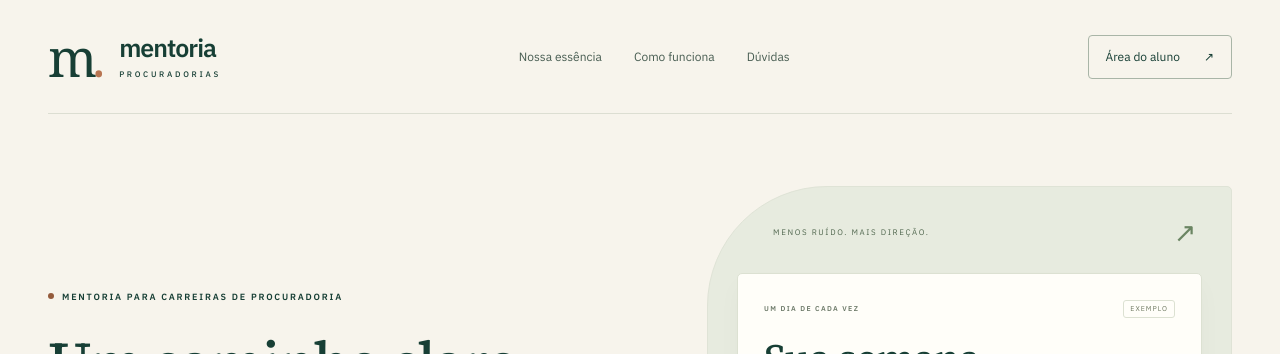
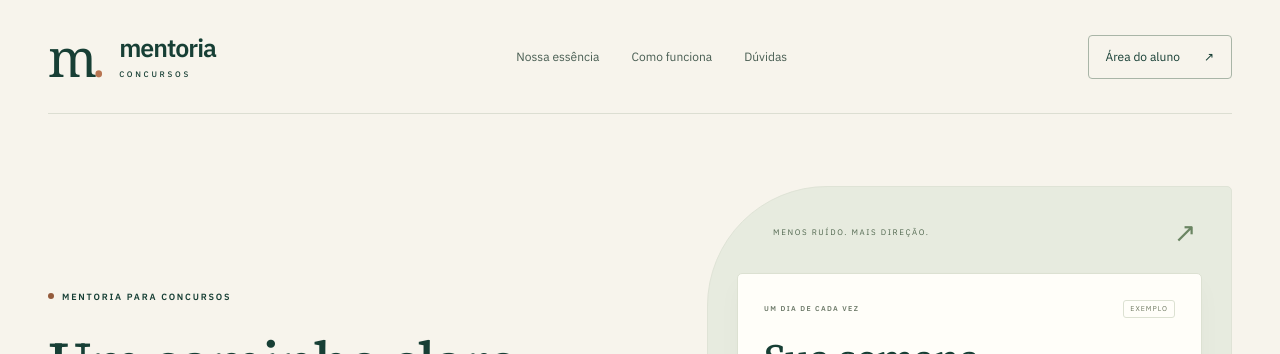
Before and after one commit to gabsun223/mentoria-platform, a React (Vite) app: page / in a window 1280 px wide. Shown: the top 354 px of the page. Built offline with nearby package versions, Linux system fonts and the light colour scheme; no server answers.

Commit message:
Generalize mentorship branding for all public exams

```diff
--- a/index.html
+++ b/index.html
@@ -3,7 +3,7 @@
   <head>
     <meta charset="UTF-8" />
     <meta name="viewport" content="width=device-width, initial-scale=1.0" />
-    <title>Mentoria Procuradorias</title>
+    <title>Minha Mentoria</title>
     <link rel="preconnect" href="https://fonts.googleapis.com" />
     <link rel="preconnect" href="https://fonts.gstatic.com" crossorigin />
     <link
--- a/src/components/Sidebar.jsx
+++ b/src/components/Sidebar.jsx
@@ -4,5 +4,5 @@ import { Icon } from './WorkspaceUI'
 export default function Sidebar() {
  const {profile,signOut}=useAuth();const mentor=profile?.role==='mentor'
  const links=mentor?[['/mentor','Visão geral','home'],['/mentor/metas','Metas semanais','target'],['/edital','Edital','file'],['/encontros','Encontros','calendar']]:[['/','Visão geral','home'],['/semana','Minhas metas','target'],['/edital','Edital','file'],['/provas','Desempenho','chart'],['/materiais','Materiais','file'],['/encontros','Encontros','calendar']]
- return <aside className="app-sidebar"><Link to="/apresentacao-v2" className="brand" aria-label="Conheça a mentoria"><span className="brand-symbol" aria-hidden="true">m<span>.</span></span><strong>mentoria<small>PROCURADORIAS</small></strong></Link><span className="sidebar-caption">PAINEL DO {mentor?'PROFESSOR':'ALUNO'}</span><nav>{links.map(([to,label,icon])=><NavLink end to={to} key={to} className={({isActive})=>'nav-item '+(isActive?'active':'')}><Icon name={icon}/><span>{label}</span></NavLink>)}</nav><div className="sidebar-bottom"><NavLink className="nav-item" to="/perfil"><Icon name="settings"/>Configurações</NavLink><button className="nav-item" onClick={signOut}>Sair da conta</button></div></aside>
+ return <aside className="app-sidebar"><Link to="/apresentacao-v2" className="brand" aria-label="Conheça a mentoria"><span className="brand-symbol" aria-hidden="true">m<span>.</span></span><strong>mentoria<small>CONCURSOS</small></strong></Link><span className="sidebar-caption">PAINEL DO {mentor?'PROFESSOR':'ALUNO'}</span><nav>{links.map(([to,label,icon])=><NavLink end to={to} key={to} className={({isActive})=>'nav-item '+(isActive?'active':'')}><Icon name={icon}/><span>{label}</span></NavLink>)}</nav><div className="sidebar-bottom"><NavLink className="nav-item" to="/perfil"><Icon name="settings"/>Configurações</NavLink><button className="nav-item" onClick={signOut}>Sair da conta</button></div></aside>
 }
--- a/src/pages/LandingEditorial.jsx
+++ b/src/pages/LandingEditorial.jsx
@@ -15,7 +15,7 @@ const routine = {
   Qui: ['Processo Civil', 'Recursos', 'Direito Financeiro', 'Orçamento público'],
   Sex: ['Direito Tributário', 'Crédito tributário', 'Revisão da semana', 'Retome os pontos de atenção'],
 }
-function Brand() { return <span className="ed-brand"><span className="ed-brand-symbol" aria-hidden="true">m<span>.</span></span><span>mentoria<small>PROCURADORIAS</small></span></span> }
+function Brand() { return <span className="ed-brand"><span className="ed-brand-symbol" aria-hidden="true">m<span>.</span></span><span>mentoria<small>CONCURSOS</small></span></span> }
 
 export default function LandingEditorial() {
   const [menu, setMenu] = useState(false)
@@ -24,7 +24,7 @@ export default function LandingEditorial() {
   return <div className="editorial-landing">
     <a className="ed-skip" href="#ed-inicio">Pular para o conteúdo</a>
     <header className="ed-header ed-container">
-      <Link to="/" aria-label="Mentoria Procuradorias — início"><Brand /></Link>
+      <Link to="/" aria-label="Minha Mentoria — início"><Brand /></Link>
       <nav id="ed-navigation" className={menu ? 'ed-navigation open' : 'ed-navigation'} aria-label="Navegação da apresentação">
         <a href="#ed-pilares" onClick={() => setMenu(false)}>Nossa essência</a><a href="#ed-metodo" onClick={() => setMenu(false)}>Como funciona</a><a href="#ed-duvidas" onClick={() => setMenu(false)}>Dúvidas</a>
       </nav>
@@ -33,7 +33,7 @@ export default function LandingEditorial() {
     </header>
     <main id="ed-inicio">
       <section className="ed-hero ed-container">
-        <div className="ed-hero-copy"><span className="ed-overline"><i /> MENTORIA PARA CARREIRAS DE PROCURADORIA</span>
+        <div className="ed-hero-copy"><span className="ed-overline"><i /> MENTORIA PARA CONCURSOS</span>
           <h1>Um caminho claro.<br />Uma mente <em>livre<br />para estudar.</em></h1>
           <p>Você não precisa decidir tudo, todos os dias. Organize sua preparação, encontre seu ritmo e avance com alguém acompanhando o caminho.</p>
           <div className="ed-hero-actions"><Link className="ed-button" to="/cadastro">Quero organizar minha preparação <span aria-hidden="true">↗</span></Link><a className="ed-text-link" href="#ed-metodo">Conheça o método <span aria-hidden="true">↓</span></a></div>
@@ -53,7 +53,7 @@ export default function LandingEditorial() {
         </div>
       </section>
       <section className="ed-principles ed-container" aria-label="Os quatro pilares"><span>O QUE SUSTENTA<br />A SUA JORNADA</span><p>Organização <i>·</i> Foco <i>·</i> Constância <i>·</i> Despreocupação</p></section>
-      <section className="ed-essence ed-container" id="ed-pilares"><div className="ed-section-intro"><div><span className="ed-overline">NOSSA ESSÊNCIA</span><h2>Estudar com seriedade.<br /><em>Seguir com tranquilidade.</em></h2></div><p>Preparar-se para uma procuradoria exige dedicação. A nossa proposta é dar estrutura a esse esforço, com clareza para agir e espaço para respirar.</p></div>
+      <section className="ed-essence ed-container" id="ed-pilares"><div className="ed-section-intro"><div><span className="ed-overline">NOSSA ESSÊNCIA</span><h2>Estudar com seriedade.<br /><em>Seguir com tranquilidade.</em></h2></div><p>Preparar-se para um concurso exige dedicação. A nossa proposta é dar estrutura a esse esforço, com clareza para agir e espaço para respirar.</p></div>
         <div className="ed-pillars">{pillars.map(([n,title,subtitle,copy])=><article key={n}><div className="ed-pillar-top"><span>{n}</span><span aria-hidden="true">{['▤','◎','↗','≈'][Number(n)-1]}</span></div><h3>{title}</h3><strong>{subtitle}</strong><p>{copy}</p></article>)}</div>
       </section>
       <section className="ed-method" id="ed-metodo"><div className="ed-container ed-method-layout"><div><span className="ed-overline">O MÉTODO, NA PRÁTICA</span><h2>O plano acompanha<br />a sua vida.<br /><em>E você avança.</em></h2><p>Uma preparação não precisa ser perfeita para ser consistente. Precisa ter direção, continuidade e espaço para ajustes.</p><Link to="/cadastro" className="ed-method-link">Dar o primeiro passo <span aria-hidden="true">↗</span></Link></div><ol>{[['Começamos pela sua realidade.','Seu momento, seu objetivo e o tempo disponível orientam a construção do plano.'],['Transformamos o objetivo em rotina.','Disciplinas, revisões e questões ganham lugar na semana, com prioridades claras.'],['Acompanhamos para ajustar.','Metas e desempenho ajudam a perceber avanços e recalcular a rota quando necessário.']].map(([title,copy],i)=><li key={title}><span>0{i+1}</span><div><h3>{title}</h3><p>{copy}</p></div></li>)}</ol></div></section>
@@ -66,6 +66,6 @@ export default function LandingEditorial() {
       ].map(([q,a])=><details key={q}><summary>{q}<span aria-hidden="true">+</span></summary><p>{a}</p></details>)}</div></section>
       <section className="ed-cta ed-container"><div><span className="ed-overline">SEU PRÓXIMO PASSO</span><h2>Mais direção para o estudo.<br /><em>Mais leveza para a jornada.</em></h2></div><div><Link className="ed-button" to="/cadastro">Começar minha preparação <span aria-hidden="true">↗</span></Link><p>Organização para hoje. Constância para seguir.</p></div></section>
     </main>
-    <footer className="ed-footer ed-container"><Link to="/" aria-label="Mentoria Procuradorias — início"><Brand /></Link><p>Organização. Foco. Constância.<br /><span>Um caminho construído com você.</span></p><a href="#ed-inicio">Voltar ao início ↑</a></footer>
+    <footer className="ed-footer ed-container"><Link to="/" aria-label="Minha Mentoria — início"><Brand /></Link><p>Organização. Foco. Constância.<br /><span>Um caminho construído com você.</span></p><a href="#ed-inicio">Voltar ao início ↑</a></footer>
   </div>
 }
--- a/src/pages/Login.jsx
+++ b/src/pages/Login.jsx
@@ -27,7 +27,7 @@ export default function Login() {
     <div className="auth-page min-h-screen flex items-center justify-center bg-paper px-4">
       <div className="w-full max-w-sm"><Link className="auth-home mb-8" to="/">← Conheça a mentoria</Link>
         <div className="text-center mb-8">
-          <p className="font-serif text-2xl font-semibold text-ink">Mentoria Procuradorias</p>
+          <p className="font-serif text-2xl font-semibold text-ink">Minha Mentoria</p>
           <p className="font-mono text-[11px] text-ink-muted mt-1 tracking-wide">
             ACESSO AO CADERNO DE ESTUDOS
           </p>
--- a/src/pages/Signup.jsx
+++ b/src/pages/Signup.jsx
@@ -51,7 +51,7 @@ export default function Signup() {
     <div className="auth-page min-h-screen flex items-center justify-center bg-paper px-4">
       <div className="w-full max-w-sm"><Link className="auth-home mb-8" to="/">← Conheça a mentoria</Link>
         <div className="text-center mb-8">
-          <p className="font-serif text-2xl font-semibold text-ink">Mentoria Procuradorias</p>
+          <p className="font-serif text-2xl font-semibold text-ink">Minha Mentoria</p>
           <p className="font-mono text-[11px] text-ink-muted mt-1 tracking-wide">
             NOVO CADASTRO DE ALUNO(A)
           </p>
```
